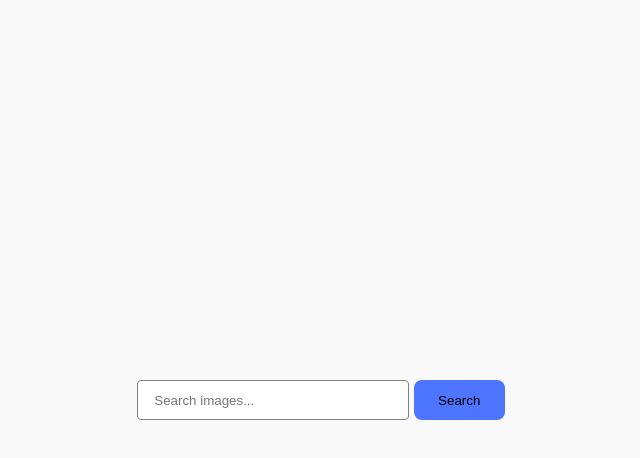
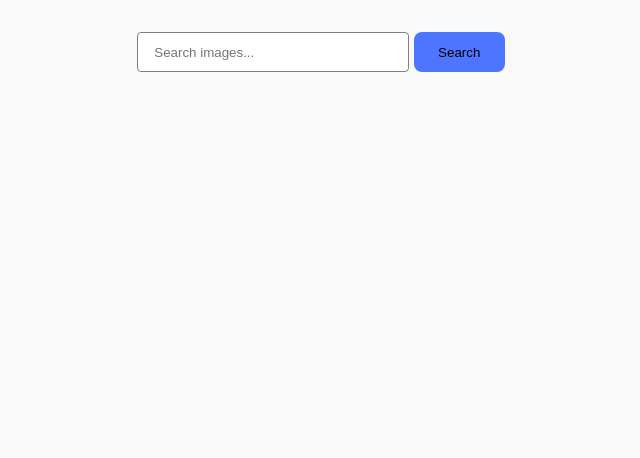
Before and after one commit to olesia-tataryn/goit-js-hw-11, a website built with Vite: page src/index.html in a window 1280 px wide. Shown: the whole page, without its empty margins (319-959 px from the left). Built offline with nearby package versions, Linux system fonts and the light colour scheme; what simplelightbox would draw is missing.

Commit message:
add index file

```diff
--- a/src/css/gallery.css
+++ b/src/css/gallery.css
@@ -6,19 +6,14 @@
 
 body {
   font-family: 'Montserrat', sans-serif;
-  display: flex;
-  align-items: center;
-  justify-content: center;
   background-color: #f9f9f9;
 }
 
 main {
-  display: flex;
-  align-items: center;
-  justify-content: center;
-  min-height: 100vh;
-  width: 100%;
-}
+    display: flex;
+    justify-content: center;
+    width: 100%;
+  }
 
 .conteiner {
   text-align: center;
```
